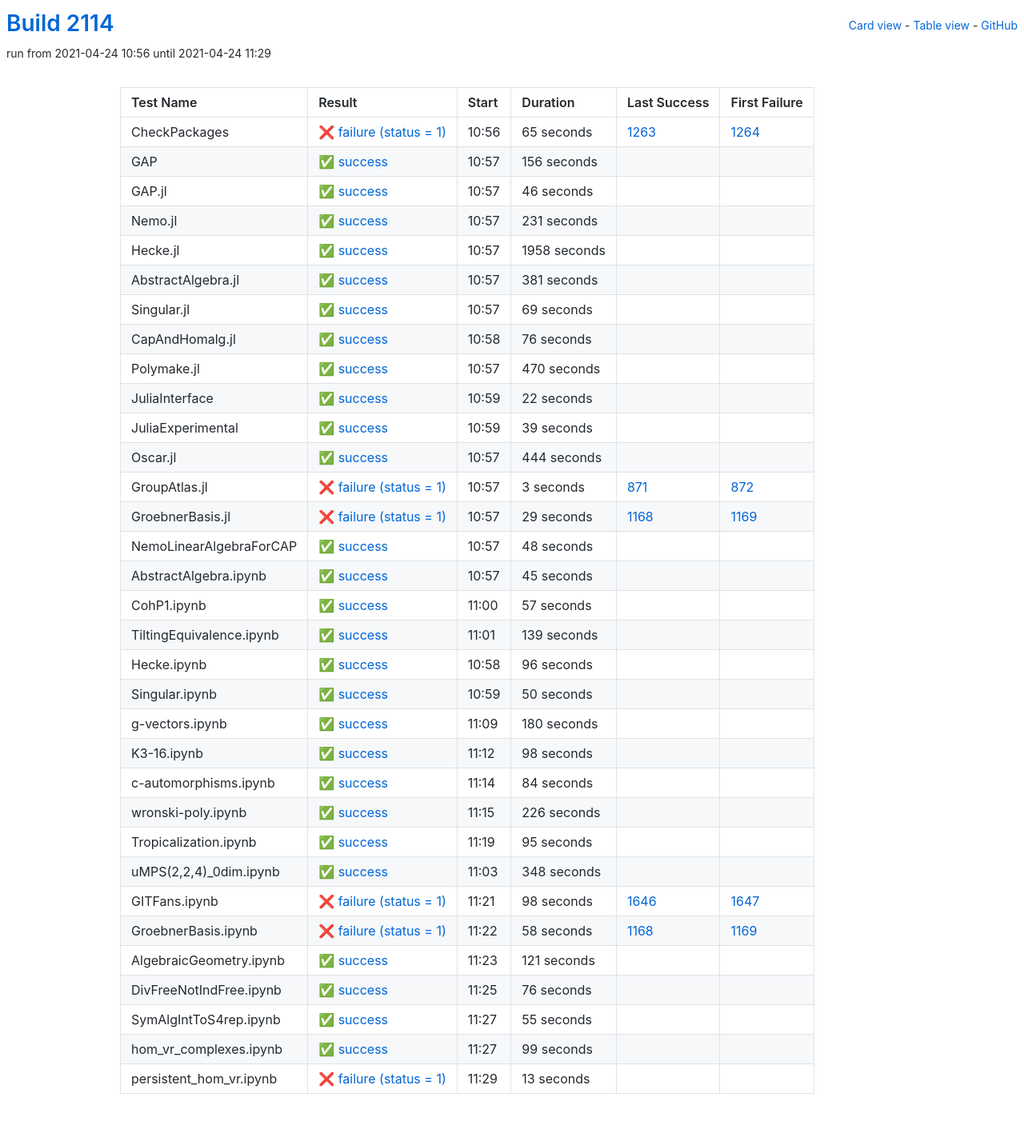
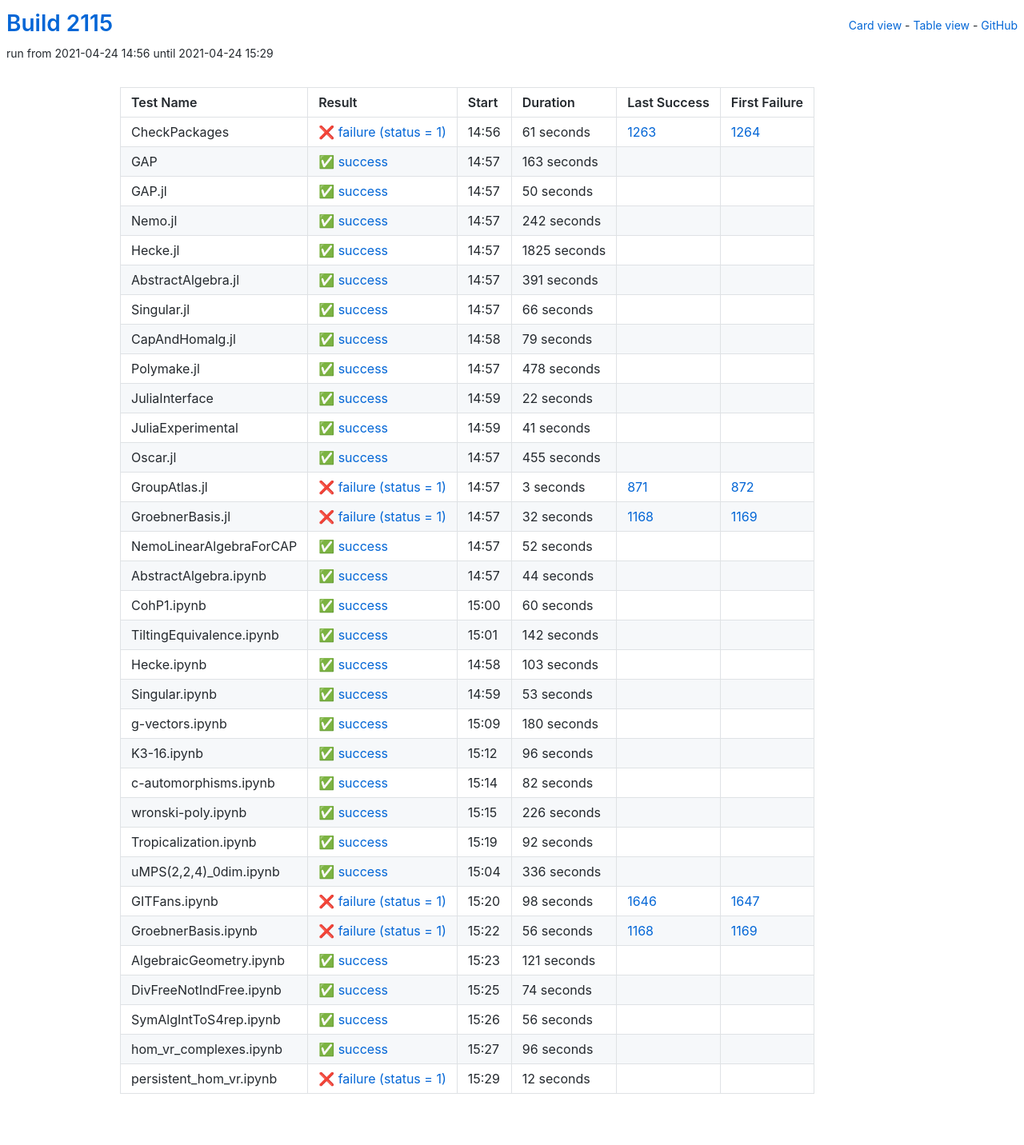
Before and after one commit to oscar-system/oscar-ci-status-stable, a Jekyll site: the page built from table.html, in a window 1280 px wide. Shown: the whole page at 80% size. Built offline with Jekyll 4.4.1, drawn with Linux system fonts in a browser that asks for light colours.

Commit message:
Build #2115

```diff
--- a/_data/ci.yml
+++ b/_data/ci.yml
@@ -1,6 +1,6 @@
 ---
-build: 2114
-build_url: https://oscarci.mathematik.uni-kl.de/job/oscar-stable/2114/
+build: 2115
+build_url: https://oscarci.mathematik.uni-kl.de/job/oscar-stable/2115/
 job: oscar-stable
 organization: oscar-system
 repo: oscar-ci-status-stable
@@ -8,116 +8,116 @@ repourl: https://github.com/oscar-system/oscar-ci-status-stable
 tests:
 - name: CheckPackages
   id: checkpackages
-  log: https://oscarci.mathematik.uni-kl.de/job/oscar-stable/2114/artifact/logs/build-2114/CheckPackages.log
-  start: 2021-04-24 10:56
+  log: https://oscarci.mathematik.uni-kl.de/job/oscar-stable/2115/artifact/logs/build-2115/CheckPackages.log
+  start: 2021-04-24 14:56
   success: false
   exitcode: 1
   status: failure
-  duration: 65
+  duration: 61
   last_success: 1263
   last_success_url: https://oscarci.mathematik.uni-kl.de/job/oscar-stable/1263/
   first_failure: 1264
   first_failure_url: https://oscarci.mathematik.uni-kl.de/job/oscar-stable/1264/
 - name: GAP
   id: gap
-  log: https://oscarci.mathematik.uni-kl.de/job/oscar-stable/2114/artifact/logs/build-2114/GAP.log
-  start: 2021-04-24 10:57
+  log: https://oscarci.mathematik.uni-kl.de/job/oscar-stable/2115/artifact/logs/build-2115/GAP.log
+  start: 2021-04-24 14:57
   success: true
   exitcode: 0
   status: success
-  duration: 156
+  duration: 163
   last_success: false
   last_success_url:
   first_failure: false
   first_failure_url:
 - name: GAP.jl
   id: gap-jl
-  log: https://oscarci.mathematik.uni-kl.de/job/oscar-stable/2114/artifact/logs/build-2114/GAP.jl.log
-  start: 2021-04-24 10:57
+  log: https://oscarci.mathematik.uni-kl.de/job/oscar-stable/2115/artifact/logs/build-2115/GAP.jl.log
+  start: 2021-04-24 14:57
   success: true
   exitcode: 0
   status: success
-  duration: 46
+  duration: 50
   last_success: false
   last_success_url:
   first_failure: false
   first_failure_url:
 - name: Nemo.jl
   id: nemo-jl
-  log: https://oscarci.mathematik.uni-kl.de/job/oscar-stable/2114/artifact/logs/build-2114/Nemo.jl.log
-  start: 2021-04-24 10:57
+  log: https://oscarci.mathematik.uni-kl.de/job/oscar-stable/2115/artifact/logs/build-2115/Nemo.jl.log
+  start: 2021-04-24 14:57
   success: true
   exitcode: 0
   status: success
-  duration: 231
+  duration: 242
   last_success: false
   last_success_url:
   first_failure: false
   first_failure_url:
 - name: Hecke.jl
   id: hecke-jl
-  log: https://oscarci.mathematik.uni-kl.de/job/oscar-stable/2114/artifact/logs/build-2114/Hecke.jl.log
-  start: 2021-04-24 10:57
+  log: https://oscarci.mathematik.uni-kl.de/job/oscar-stable/2115/artifact/logs/build-2115/Hecke.jl.log
+  start: 2021-04-24 14:57
   success: true
   exitcode: 0
   status: success
-  duration: 1958
+  duration: 1825
   last_success: false
   last_success_url:
   first_failure: false
   first_failure_url:
 - name: AbstractAlgebra.jl
   id: abstractalgebra-jl
-  log: https://oscarci.mathematik.uni-kl.de/job/oscar-stable/2114/artifact/logs/build-2114/AbstractAlgebra.jl.log
-  start: 2021-04-24 10:57
+  log: https://oscarci.mathematik.uni-kl.de/job/oscar-stable/2115/artifact/logs/build-2115/AbstractAlgebra.jl.log
+  start: 2021-04-24 14:57
   success: true
   exitcode: 0
   status: success
-  duration: 381
+  duration: 391
   last_success: false
   last_success_url:
   first_failure: false
   first_failure_url:
 - name: Singular.jl
   id: singular-jl
-  log: https://oscarci.mathematik.uni-kl.de/job/oscar-stable/2114/artifact/logs/build-2114/Singular.jl.log
-  start: 2021-04-24 10:57
+  log: https://oscarci.mathematik.uni-kl.de/job/oscar-stable/2115/artifact/logs/build-2115/Singular.jl.log
+  start: 2021-04-24 14:57
   success: true
   exitcode: 0
   status: success
-  duration: 69
+  duration: 66
   last_success: false
   last_success_url:
   first_failure: false
   first_failure_url:
 - name: CapAndHomalg.jl
   id: capandhomalg-jl
-  log: https://oscarci.mathematik.uni-kl.de/job/oscar-stable/2114/artifact/logs/build-2114/CapAndHomalg.jl.log
-  start: 2021-04-24 10:58
+  log: https://oscarci.mathematik.uni-kl.de/job/oscar-stable/2115/artifact/logs/build-2115/CapAndHomalg.jl.log
+  start: 2021-04-24 14:58
   success: true
   exitcode: 0
   status: success
-  duration: 76
+  duration: 79
   last_success: false
   last_success_url:
   first_failure: false
   first_failure_url:
 - name: Polymake.jl
   id: polymake-jl
-  log: https://oscarci.mathematik.uni-kl.de/job/oscar-stable/2114/artifact/logs/build-2114/Polymake.jl.log
-  start: 2021-04-24 10:57
+  log: https://oscarci.mathematik.uni-kl.de/job/oscar-stable/2115/artifact/logs/build-2115/Polymake.jl.log
+  start: 2021-04-24 14:57
   success: true
   exitcode: 0
   status: success
-  duration: 470
+  duration: 478
   last_success: false
   last_success_url:
   first_failure: false
   first_failure_url:
 - name: JuliaInterface
   id: juliainterface
-  log: https://oscarci.mathematik.uni-kl.de/job/oscar-stable/2114/artifact/logs/build-2114/JuliaInterface.log
-  start: 2021-04-24 10:59
+  log: https://oscarci.mathematik.uni-kl.de/job/oscar-stable/2115/artifact/logs/build-2115/JuliaInterface.log
+  start: 2021-04-24 14:59
   success: true
   exitcode: 0
   status: success
@@ -128,32 +128,32 @@ tests:
   first_failure_url:
 - name: JuliaExperimental
   id: juliaexperimental
-  log: https://oscarci.mathematik.uni-kl.de/job/oscar-stable/2114/artifact/logs/build-2114/JuliaExperimental.log
-  start: 2021-04-24 10:59
+  log: https://oscarci.mathematik.uni-kl.de/job/oscar-stable/2115/artifact/logs/build-2115/JuliaExperimental.log
+  start: 2021-04-24 14:59
   success: true
   exitcode: 0
   status: success
-  duration: 39
+  duration: 41
   last_success: false
   last_success_url:
   first_failure: false
   first_failure_url:
 - name: Oscar.jl
   id: oscar-jl
-  log: https://oscarci.mathematik.uni-kl.de/job/oscar-stable/2114/artifact/logs/build-2114/Oscar.jl.log
-  start: 2021-04-24 10:57
+  log: https://oscarci.mathematik.uni-kl.de/job/oscar-stable/2115/artifact/logs/build-2115/Oscar.jl.log
+  start: 2021-04-24 14:57
   success: true
   exitcode: 0
   status: success
-  duration: 444
+  duration: 455
   last_success: false
   last_success_url:
   first_failure: false
   first_failure_url:
 - name: GroupAtlas.jl
   id: groupatlas-jl
-  log: https://oscarci.mathematik.uni-kl.de/job/oscar-stable/2114/artifact/logs/build-2114/GroupAtlas.jl.log
-  start: 2021-04-24 10:57
+  log: https://oscarci.mathematik.uni-kl.de/job/oscar-stable/2115/artifact/logs/build-2115/GroupAtlas.jl.log
+  start: 2021-04-24 14:57
   success: false
   exitcode: 1
   status: failure
@@ -164,92 +164,92 @@ tests:
   first_failure_url: https://oscarci.mathematik.uni-kl.de/job/oscar-stable/872/
 - name: GroebnerBasis.jl
   id: groebnerbasis-jl
-  log: https://oscarci.mathematik.uni-kl.de/job/oscar-stable/2114/artifact/logs/build-2114/GroebnerBasis.jl.log
-  start: 2021-04-24 10:57
+  log: https://oscarci.mathematik.uni-kl.de/job/oscar-stable/2115/artifact/logs/build-2115/GroebnerBasis.jl.log
+  start: 2021-04-24 14:57
   success: false
   exitcode: 1
   status: failure
-  duration: 29
+  duration: 32
   last_success: 1168
   last_success_url: https://oscarci.mathematik.uni-kl.de/job/oscar-stable/1168/
   first_failure: 1169
   first_failure_url: https://oscarci.mathematik.uni-kl.de/job/oscar-stable/1169/
 - name: NemoLinearAlgebraForCAP
   id: nemolinearalgebraforcap
-  log: https://oscarci.mathematik.uni-kl.de/job/oscar-stable/2114/artifact/logs/build-2114/NemoLinearAlgebraForCAP.log
-  start: 2021-04-24 10:57
+  log: https://oscarci.mathematik.uni-kl.de/job/oscar-stable/2115/artifact/logs/build-2115/NemoLinearAlgebraForCAP.log
+  start: 2021-04-24 14:57
   success: true
   exitcode: 0
   status: success
-  duration: 48
+  duration: 52
   last_success: false
   last_success_url:
   first_failure: false
   first_failure_url:
 - name: AbstractAlgebra.ipynb
   id: abstractalgebra-ipynb
-  log: https://oscarci.mathematik.uni-kl.de/job/oscar-stable/2114/artifact/logs/build-2114/AbstractAlgebra.ipynb.log
-  start: 2021-04-24 10:57
+  log: https://oscarci.mathematik.uni-kl.de/job/oscar-stable/2115/artifact/logs/build-2115/AbstractAlgebra.ipynb.log
+  start: 2021-04-24 14:57
   success: true
   exitcode: 0
   status: success
-  duration: 45
+  duration: 44
   last_success: false
   last_success_url:
   first_failure: false
   first_failure_url:
 - name: CohP1.ipynb
   id: cohp1-ipynb
-  log: https://oscarci.mathematik.uni-kl.de/job/oscar-stable/2114/artifact/logs/build-2114/CohP1.ipynb.log
-  start: 2021-04-24 11:00
+  log: https://oscarci.mathematik.uni-kl.de/job/oscar-stable/2115/artifact/logs/build-2115/CohP1.ipynb.log
+  start: 2021-04-24 15:00
   success: true
   exitcode: 0
   status: success
-  duration: 57
+  duration: 60
   last_success: false
   last_success_url:
   first_failure: false
   first_failure_url:
 - name: TiltingEquivalence.ipynb
   id: tiltingequivalence-ipynb
-  log: https://oscarci.mathematik.uni-kl.de/job/oscar-stable/2114/artifact/logs/build-2114/TiltingEquivalence.ipynb.log
-  start: 2021-04-24 11:01
+  log: https://oscarci.mathematik.uni-kl.de/job/oscar-stable/2115/artifact/logs/build-2115/TiltingEquivalence.ipynb.log
+  start: 2021-04-24 15:01
   success: true
   exitcode: 0
   status: success
-  duration: 139
+  duration: 142
   last_success: false
   last_success_url:
   first_failure: false
   first_failure_url:
 - name: Hecke.ipynb
   id: hecke-ipynb
-  log: https://oscarci.mathematik.uni-kl.de/job/oscar-stable/2114/artifact/logs/build-2114/Hecke.ipynb.log
-  start: 2021-04-24 10:58
+  log: https://oscarci.mathematik.uni-kl.de/job/oscar-stable/2115/artifact/logs/build-2115/Hecke.ipynb.log
+  start: 2021-04-24 14:58
   success: true
   exitcode: 0
   status: success
-  duration: 96
+  duration: 103
   last_success: false
   last_success_url:
   first_failure: false
   first_failure_url:
 - name: Singular.ipynb
   id: singular-ipynb
-  log: https://oscarci.mathematik.uni-kl.de/job/oscar-stable/2114/artifact/logs/build-2114/Singular.ipynb.log
-  start: 2021-04-24 10:59
+  log: https://oscarci.mathematik.uni-kl.de/job/oscar-stable/2115/artifact/logs/build-2115/Singular.ipynb.log
+  start: 2021-04-24 14:59
   success: true
   exitcode: 0
   status: success
-  duration: 50
+  duration: 53
   last_success: false
   last_success_url:
   first_failure: false
   first_failure_url:
 - name: g-vectors.ipynb
   id: g-vectors-ipynb
-  log: https://oscarci.mathematik.uni-kl.de/job/oscar-stable/2114/artifact/logs/build-2114/g-vectors.ipynb.log
-  start: 2021-04-24 11:09
+  log: https://oscarci.mathematik.uni-kl.de/job/oscar-stable/2115/artifact/logs/build-2115/g-vectors.ipynb.log
+  start: 2021-04-24 15:09
   success: true
   exitcode: 0
   status: success
@@ -260,32 +260,32 @@ tests:
   first_failure_url:
 - name: K3-16.ipynb
   id: k3-16-ipynb
-  log: https://oscarci.mathematik.uni-kl.de/job/oscar-stable/2114/artifact/logs/build-2114/K3-16.ipynb.log
-  start: 2021-04-24 11:12
+  log: https://oscarci.mathematik.uni-kl.de/job/oscar-stable/2115/artifact/logs/build-2115/K3-16.ipynb.log
+  start: 2021-04-24 15:12
   success: true
   exitcode: 0
   status: success
-  duration: 98
+  duration: 96
   last_success: false
   last_success_url:
   first_failure: false
   first_failure_url:
 - name: c-automorphisms.ipynb
   id: c-automorphisms-ipynb
-  log: https://oscarci.mathematik.uni-kl.de/job/oscar-stable/2114/artifact/logs/build-2114/c-automorphisms.ipynb.log
-  start: 2021-04-24 11:14
+  log: https://oscarci.mathematik.uni-kl.de/job/oscar-stable/2115/artifact/logs/build-2115/c-automorphisms.ipynb.log
+  start: 2021-04-24 15:14
   success: true
   exitcode: 0
   status: success
-  duration: 84
+  duration: 82
   last_success: false
   last_success_url:
   first_failure: false
   first_failure_url:
 - name: wronski-poly.ipynb
   id: wronski-poly-ipynb
-  log: https://oscarci.mathematik.uni-kl.de/job/oscar-stable/2114/artifact/logs/build-2114/wronski-poly.ipynb.log
-  start: 2021-04-24 11:15
+  log: https://oscarci.mathematik.uni-kl.de/job/oscar-stable/2115/artifact/logs/build-2115/wronski-poly.ipynb.log
+  start: 2021-04-24 15:15
   success: true
   exitcode: 0
   status: success
@@ -296,32 +296,32 @@ tests:
   first_failure_url:
 - name: Tropicalization.ipynb
   id: tropicalization-ipynb
-  log: https://oscarci.mathematik.uni-kl.de/job/oscar-stable/2114/artifact/logs/build-2114/Tropicalization.ipynb.log
-  start: 2021-04-24 11:19
+  log: https://oscarci.mathematik.uni-kl.de/job/oscar-stable/2115/artifact/logs/build-2115/Tropicalization.ipynb.log
+  start: 2021-04-24 15:19
   success: true
   exitcode: 0
   status: success
-  duration: 95
+  duration: 92
   last_success: false
   last_success_url:
   first_failure: false
   first_failure_url:
 - name: uMPS(2,2,4)_0dim.ipynb
   id: umps-2-2-4-0dim-ipynb
-  log: https://oscarci.mathematik.uni-kl.de/job/oscar-stable/2114/artifact/logs/build-2114/uMPS-2-2-4-_0dim.ipynb.log
-  start: 2021-04-24 11:03
+  log: https://oscarci.mathematik.uni-kl.de/job/oscar-stable/2115/artifact/logs/build-2115/uMPS-2-2-4-_0dim.ipynb.log
+  start: 2021-04-24 15:04
   success: true
   exitcode: 0
   status: success
-  duration: 348
+  duration: 336
   last_success: false
   last_success_url:
   first_failure: false
   first_failure_url:
 - name: GITFans.ipynb
   id: gitfans-ipynb
-  log: https://oscarci.mathematik.uni-kl.de/job/oscar-stable/2114/artifact/logs/build-2114/GITFans.ipynb.log
-  start: 2021-04-24 11:21
+  log: https://oscarci.mathematik.uni-kl.de/job/oscar-stable/2115/artifact/logs/build-2115/GITFans.ipynb.log
+  start: 2021-04-24 15:20
   success: false
   exitcode: 1
   status: failure
@@ -332,20 +332,20 @@ tests:
   first_failure_url: https://oscarci.mathematik.uni-kl.de/job/oscar-stable/1647/
 - name: GroebnerBasis.ipynb
   id: groebnerbasis-ipynb
-  log: https://oscarci.mathematik.uni-kl.de/job/oscar-stable/2114/artifact/logs/build-2114/GroebnerBasis.ipynb.log
-  start: 2021-04-24 11:22
+  log: https://oscarci.mathematik.uni-kl.de/job/oscar-stable/2115/artifact/logs/build-2115/GroebnerBasis.ipynb.log
+  start: 2021-04-24 15:22
   success: false
   exitcode: 1
   status: failure
-  duration: 58
+  duration: 56
   last_success: 1168
   last_success_url: https://oscarci.mathematik.uni-kl.de/job/oscar-stable/1168/
   first_failure: 1169
   first_failure_url: https://oscarci.mathematik.uni-kl.de/job/oscar-stable/1169/
 - name: AlgebraicGeometry.ipynb
   id: algebraicgeometry-ipynb
-  log: https://oscarci.mathematik.uni-kl.de/job/oscar-stable/2114/artifact/logs/build-2114/AlgebraicGeometry.ipynb.log
-  start: 2021-04-24 11:23
+  log: https://oscarci.mathematik.uni-kl.de/job/oscar-stable/2115/artifact/logs/build-2115/AlgebraicGeometry.ipynb.log
+  start: 2021-04-24 15:23
   success: true
   exitcode: 0
   status: success
@@ -356,48 +356,48 @@ tests:
   first_failure_url:
 - name: DivFreeNotIndFree.ipynb
   id: divfreenotindfree-ipynb
-  log: https://oscarci.mathematik.uni-kl.de/job/oscar-stable/2114/artifact/logs/build-2114/DivFreeNotIndFree.ipynb.log
-  start: 2021-04-24 11:25
+  log: https://oscarci.mathematik.uni-kl.de/job/oscar-stable/2115/artifact/logs/build-2115/DivFreeNotIndFree.ipynb.log
+  start: 2021-04-24 15:25
   success: true
   exitcode: 0
   status: success
-  duration: 76
+  duration: 74
   last_success: false
   last_success_url:
   first_failure: false
   first_failure_url:
 - name: SymAlgIntToS4rep.ipynb
   id: symalginttos4rep-ipynb
-  log: https://oscarci.mathematik.uni-kl.de/job/oscar-stable/2114/artifact/logs/build-2114/SymAlgIntToS4rep.ipynb.log
-  start: 2021-04-24 11:27
+  log: https://oscarci.mathematik.uni-kl.de/job/oscar-stable/2115/artifact/logs/build-2115/SymAlgIntToS4rep.ipynb.log
+  start: 2021-04-24 15:26
   success: true
   exitcode: 0
   status: success
-  duration: 55
+  duration: 56
   last_success: false
   last_success_url:
   first_failure: false
   first_failure_url:
 - name: hom_vr_complexes.ipynb
   id: hom-vr-complexes-ipynb
-  log: https://oscarci.mathematik.uni-kl.de/job/oscar-stable/2114/artifact/logs/build-2114/hom_vr_complexes.ipynb.log
-  start: 2021-04-24 11:27
+  log: https://oscarci.mathematik.uni-kl.de/job/oscar-stable/2115/artifact/logs/build-2115/hom_vr_complexes.ipynb.log
+  start: 2021-04-24 15:27
   success: true
   exitcode: 0
   status: success
-  duration: 99
+  duration: 96
   last_success: false
   last_success_url:
   first_failure: false
   first_failure_url:
 - name: persistent_hom_vr.ipynb
   id: persistent-hom-vr-ipynb
-  log: https://oscarci.mathematik.uni-kl.de/job/oscar-stable/2114/artifact/logs/build-2114/persistent_hom_vr.ipynb.log
-  start: 2021-04-24 11:29
+  log: https://oscarci.mathematik.uni-kl.de/job/oscar-stable/2115/artifact/logs/build-2115/persistent_hom_vr.ipynb.log
+  start: 2021-04-24 15:29
   success: false
   exitcode: 1
   status: failure
-  duration: 13
+  duration: 12
   last_success: false
   last_success_url:
   first_failure: false
```
Also changed, not shown: README.md.
